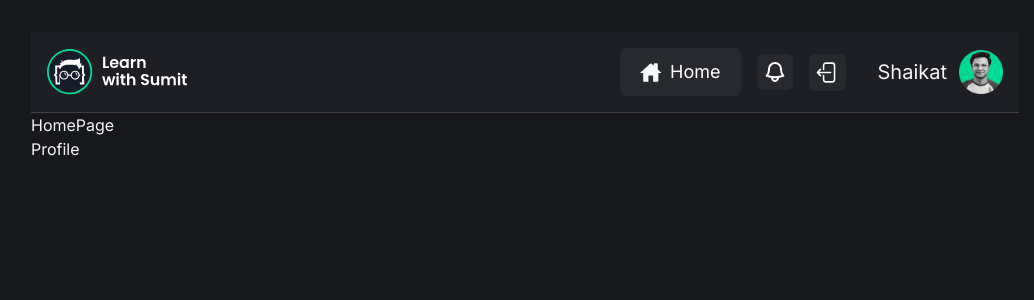
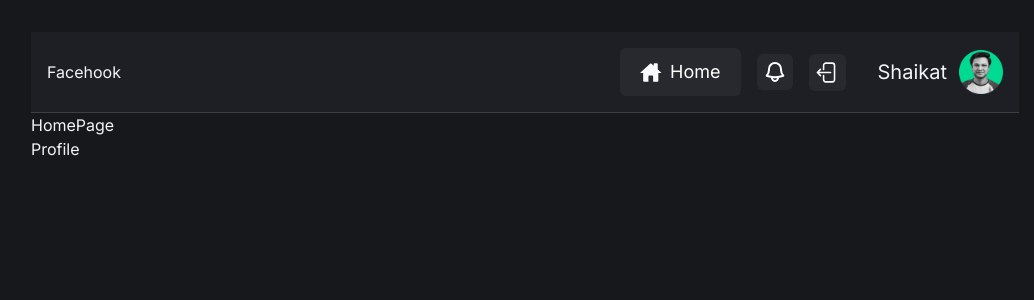
Before and after one commit to mrshaikat/react-facehook-project, a React (Vite) app: page /login in a window 1280 px wide. Both pictures are taken after typing "name@example.com", "Sample123" into the empty fields and a click on the button "Login". Shown: the top 300 px of the page, without its empty margins (115-1149 px from the left). Built offline with nearby package versions, Linux system fonts and the light colour scheme.

Commit message:
Update logo

```diff
--- a/src/components/common/Header.jsx
+++ b/src/components/common/Header.jsx
@@ -1,5 +1,4 @@
 
-import Logo from '../../assets/images/logo.svg';
 import HomeIcon from '../../assets/icons/home.svg';
 import Notification from '../../assets/icons/notification.svg';
 import Avatar from '../../assets/images/avatars/avatar_1.png';
@@ -12,10 +11,11 @@ const Header = () => {
     <nav className="sticky top-0 z-50 border-b border-[#3F3F3F] bg-[#1E1F24] py-4">
     <div className="container flex flex-col items-center justify-between gap-6 sm:flex-row">
       <Link to="/">
-        <img
+        {/* <img
           className="max-w-[100px] lg:max-w-[140px]"
           src={Logo}
-          alt="logo" />
+          alt="logo" /> */}
+          Facehook
       </Link>
 
       <div className="flex items-center space-x-4">
```
